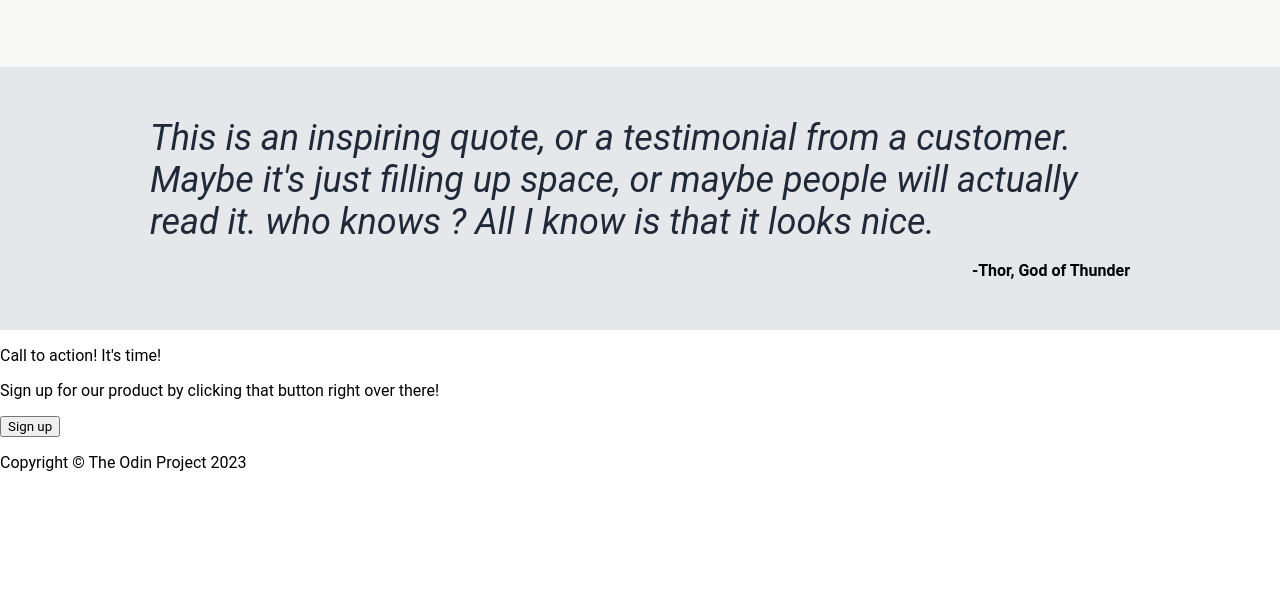
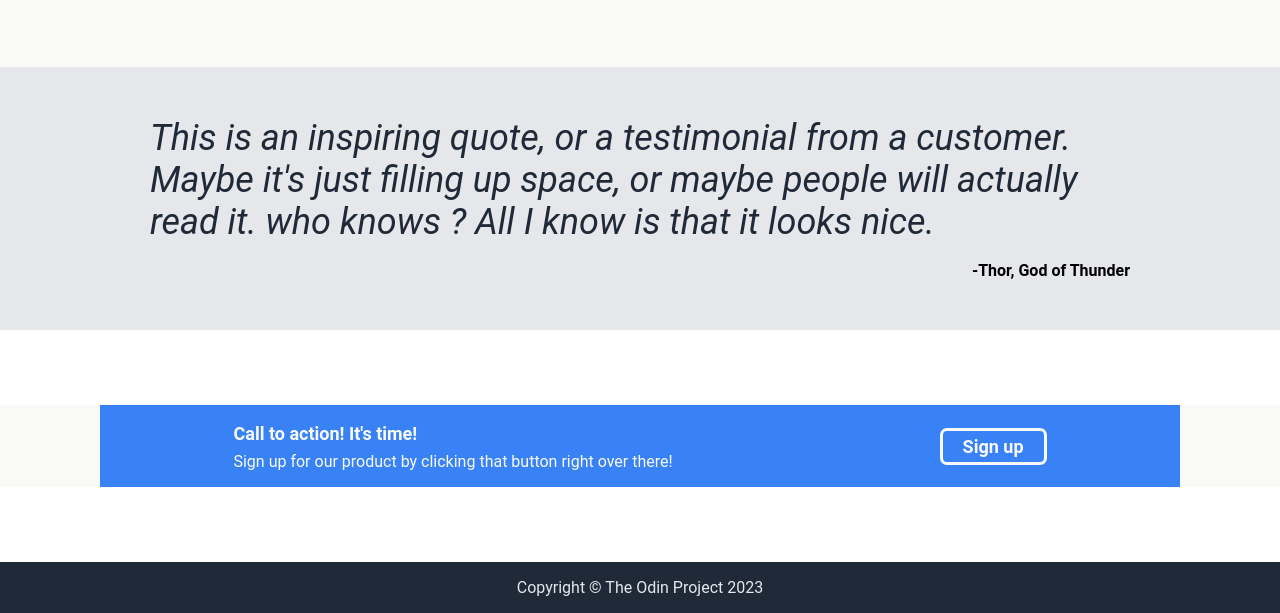
Before and after one commit to Positiviste/odin-landing-page, a plain HTML site: page index.html in a window 1280 px wide. Shown: the part 645-1258 px from the top of the page. Before the commit the page ends 1133 px from the top, so only its background shows below. Drawn offline with Linux system fonts and the light colour scheme.

Commit message:
finish page creation

```diff
--- a/styles.css
+++ b/styles.css
@@ -69,7 +69,7 @@ body {
 
 .header .body .left .sign-up {
     background-color: #3882f6;
-    color: #e5e7eb;
+    color: #f9faf8;
     font-size: 18px;
     padding: 5px 20px;
     border-radius: 7px;
@@ -143,3 +143,43 @@ body {
     margin: 0 0 50px 0;
     font-weight: bold;
 }
+
+.body .bottom {
+    background-color: #f9faf8;
+}
+
+.body .bottom .pub {
+    background-color: #3882f6;
+    margin: 75px 100px;
+    display: flex;
+    justify-content: space-around;
+}
+
+.body .bottom .pub .left{
+    color: #f9faf8;
+}
+
+.body .bottom .pub .left .title {
+    font-size: 18px;
+    font-weight: bolder;
+    margin-bottom: -8px;
+}
+
+.body .bottom .pub button{
+    color: #f9faf8;
+    border-color: #f9faf8;
+    border-radius: 7px;
+    background-color: #3882f6;
+    border-width: 3px;
+    font-size: 18px;
+    padding: 5px 20px;
+    font-weight: bolder;
+    border-style: solid;
+    align-self: center;
+}
+
+body > .bottom {
+    background-color: #1F2937;
+    color: #e5e7eb;
+    text-align: center;
+}
```
